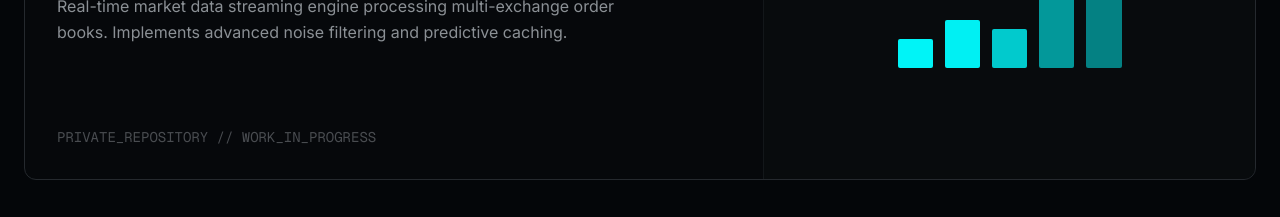
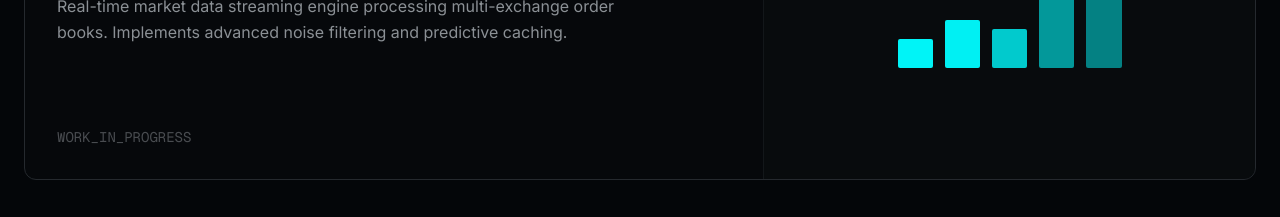
Before and after one commit to Shivraj1712/Portfolio, a Next.js app: page / in a window 1280 px wide. Shown: the part 1580-1797 px from the top of the page. Built offline with nearby package versions, Linux system fonts and the light colour scheme.

Commit message:
Updated the UI of the project section

```diff
--- a/components/Projects.tsx
+++ b/components/Projects.tsx
@@ -34,7 +34,7 @@ const Projects: React.FC = () => {
 
                         <div className='flex gap-6 font-mono text-sm'>
                             <span className='text-muted/50 cursor-not-allowed'>
-                                PRIVATE_REPOSITORY // WORK_IN_PROGRESS
+                                WORK_IN_PROGRESS
                             </span>
                         </div>
                     </div>
```
